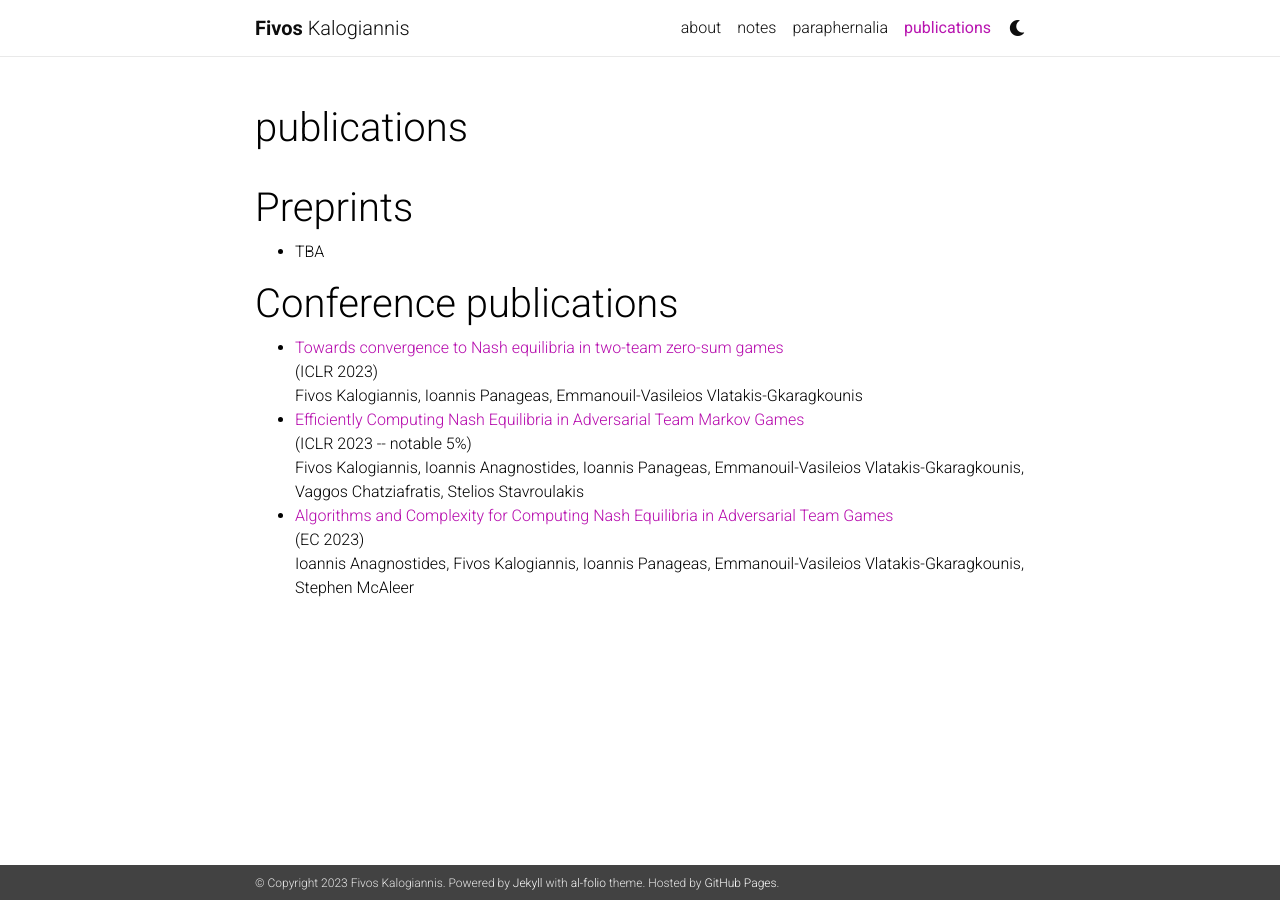
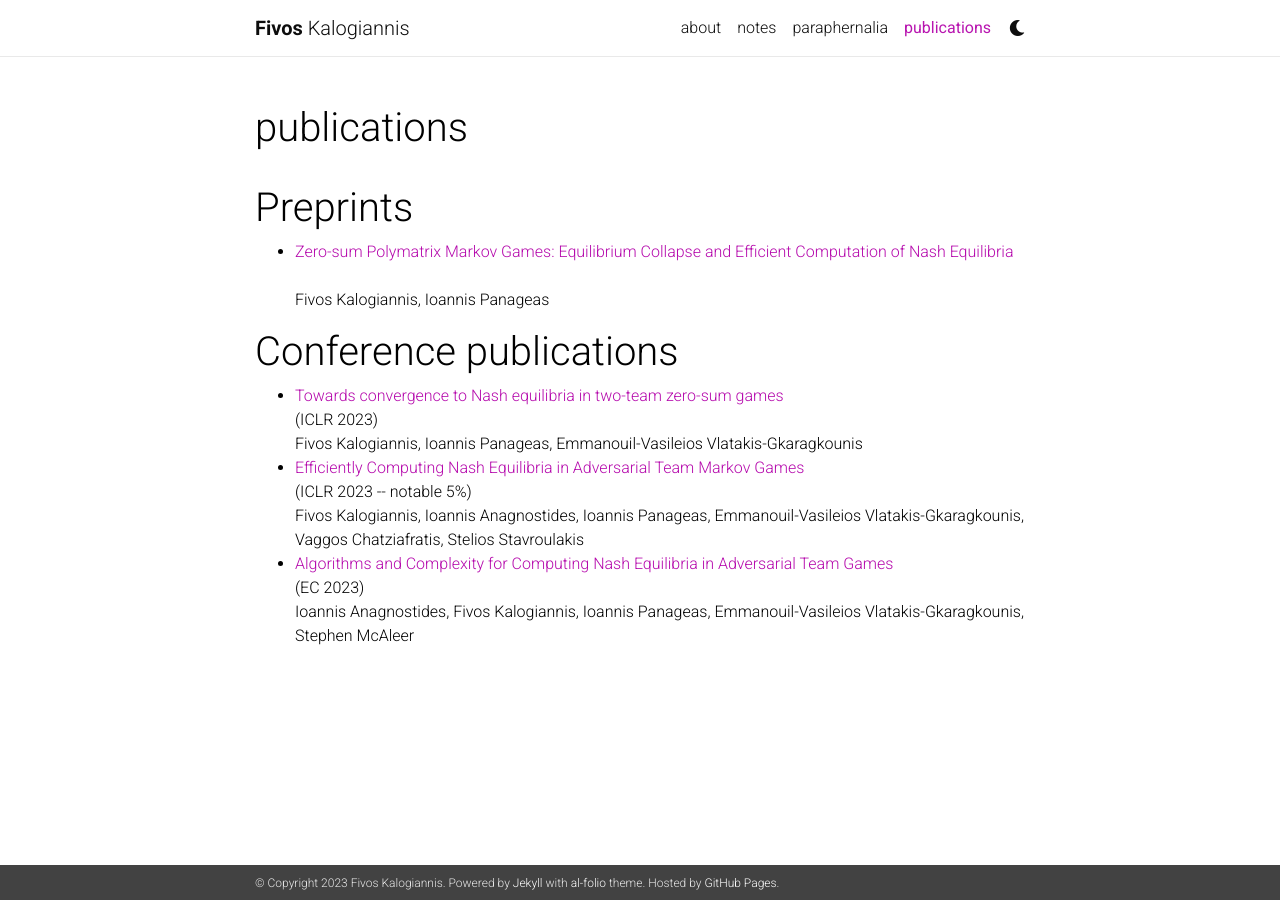
Before and after one commit to fivoskal/fivoskal.github.io, a Jekyll site: the page built from _pages/publications.md, in a window 1280 px wide. Built offline with Jekyll 4.4.1, drawn with Linux system fonts in a browser that asks for light colours; nearby versions of some CDN libraries; comment, search, counter and statistics services are not loaded; a style sheet for code colours, icons or effects is not loaded.

Commit message:
Update publications.md
polymatrix

```diff
--- a/_pages/publications.md
+++ b/_pages/publications.md
@@ -9,7 +9,8 @@ years: [2021, 2023]
 
 # Preprints
 <ul>
-  <li> TBA
+  <li>
+    <a href="https://arxiv.org/abs/2111.04178">Zero-sum Polymatrix Markov Games: Equilibrium Collapse and Efficient Computation of Nash Equilibria</a><br><br>Fivos Kalogiannis, Ioannis Panageas
   </li>
 </ul>
 
```
